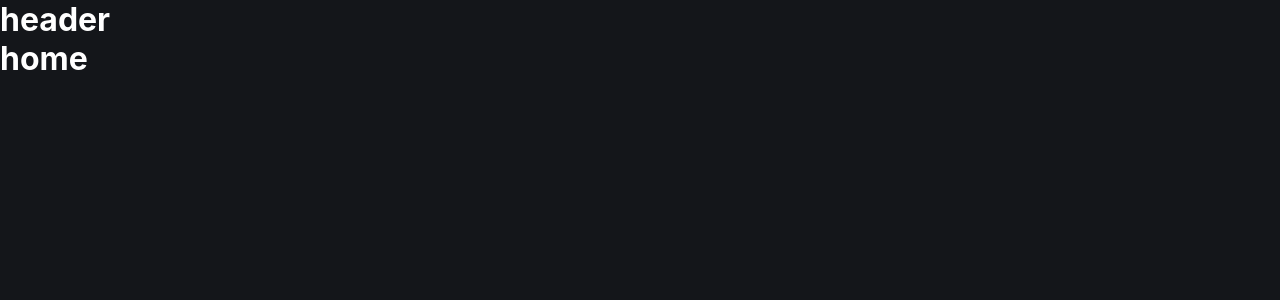
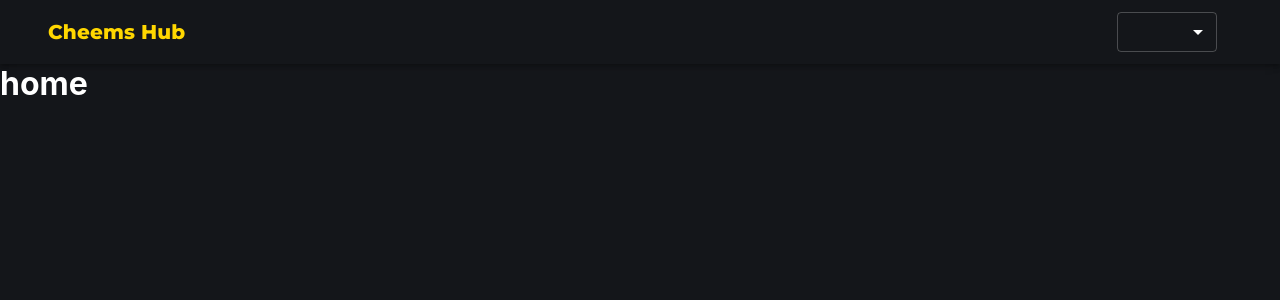
Before and after one commit to SachinSahu431/Crypto-Adda, a React (Create React App) app: page / in a window 1280 px wide. Shown: the top 300 px of the page. Built offline with nearby package versions, Linux system fonts and the light colour scheme.

Commit message:
Header complete

```diff
--- /dev/null
+++ b/src/Context.js
@@ -0,0 +1,28 @@
+import React, { createContext, useContext, useState, useEffect } from "react";
+
+// name of the state
+const crypto = createContext();
+
+const Context = ({ children }) => {
+  const [currency, setCurrency] = useState("INR");
+  const [symbol, setSymbol] = useState("₹");
+
+  useEffect(() => {
+    if (currency == "INR") setSymbol("₹");
+    else if (currency == "USD") setSymbol("$");
+  }, [currency]);
+
+  //   currency is dependency here
+
+  return (
+    <crypto.Provider value={{ currency, symbol, setCurrency }}>
+      {children}
+    </crypto.Provider>
+  );
+};
+
+export default Context;
+
+export const CryptoState = () => {
+  return useContext(crypto);
+};
--- a/src/components/Header.js
+++ b/src/components/Header.js
@@ -1,12 +1,78 @@
 // rafce - react arrow function export component
 
+import {
+  AppBar,
+  Container,
+  Select,
+  Toolbar,
+  MenuItem,
+  Typography,
+  createTheme,
+  ThemeProvider,
+} from "@material-ui/core";
+import { makeStyles } from "@material-ui/styles";
 import React from "react";
+import { useHistory } from "react-router-dom";
+import { CryptoState } from "../Context";
+
+const useStyles = makeStyles(() => ({
+  title: {
+    flex: 1,
+    color: "gold",
+    fontFamily: "Montserrat",
+    fontWeight: "bold",
+    cursor: "pointer",
+  },
+}));
 
 const Header = () => {
+  const classes = useStyles();
+
+  const { currency, setCurrency } = CryptoState();
+
+  console.log(currency);
+
+  // to navigate between pages
+  const history = useHistory();
+
+  const darkTheme = createTheme({
+    palette: {
+      primary: {
+        main: "#fff",
+      },
+      type: "dark",
+    },
+  });
+
   return (
-    <div>
-      <h1>header</h1>
-    </div>
+    <ThemeProvider theme={darkTheme}>
+      <AppBar color="transparent" position="static">
+        <Container>
+          <Toolbar>
+            <Typography
+              onClick={() => history.push("/")}
+              className={classes.title}
+              variant="h6"
+            >
+              Cheems Hub
+            </Typography>
+
+            <Select
+              variant="outlined"
+              style={{
+                width: 100,
+                height: 40,
+                marginRight: 15,
+              }}
+              onChange={(e) => setCurrency(e.target.value)}
+            >
+              <MenuItem value="USD">USD</MenuItem>
+              <MenuItem value="IND">IND</MenuItem>
+            </Select>
+          </Toolbar>
+        </Container>
+      </AppBar>
+    </ThemeProvider>
   );
 };
 
--- a/src/index.js
+++ b/src/index.js
@@ -2,10 +2,12 @@ import React from "react";
 import ReactDOM from "react-dom";
 import "./index.css";
 import App from "./App";
-
+import Context from "./Context";
 ReactDOM.render(
   <React.StrictMode>
-    <App />
+    <Context>
+      <App />
+    </Context>
   </React.StrictMode>,
   document.getElementById("root")
 );
```
